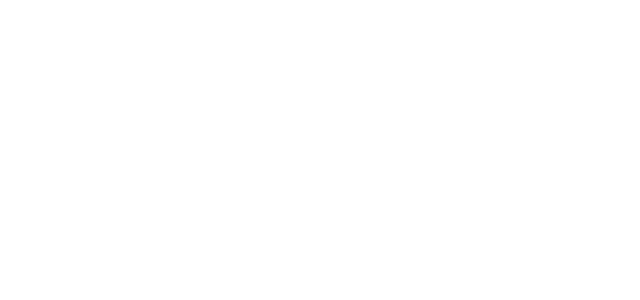
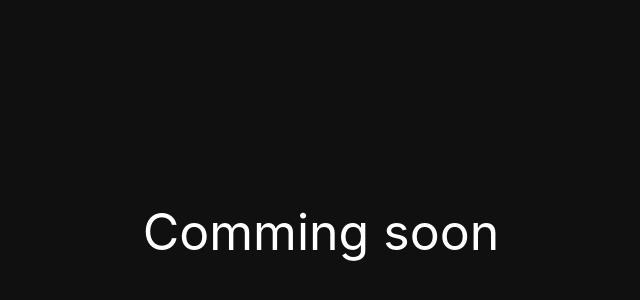
Before and after one commit to Gyedhu/Future, a React (Create React App) app: page / in a window 1280 px wide. Shown: the part 168-468 px from the top of the page, without its empty margins (319-959 px from the left). Built offline with nearby package versions, Linux system fonts and the light colour scheme.

Commit message:
Create landing page

```diff
--- a/src/App.css
+++ /dev/null
@@ -1,38 +0,0 @@
-.App {
-  text-align: center;
-}
-
-.App-logo {
-  height: 40vmin;
-  pointer-events: none;
-}
-
-@media (prefers-reduced-motion: no-preference) {
-  .App-logo {
-    animation: App-logo-spin infinite 20s linear;
-  }
-}
-
-.App-header {
-  background-color: #282c34;
-  min-height: 100vh;
-  display: flex;
-  flex-direction: column;
-  align-items: center;
-  justify-content: center;
-  font-size: calc(10px + 2vmin);
-  color: white;
-}
-
-.App-link {
-  color: #61dafb;
-}
-
-@keyframes App-logo-spin {
-  from {
-    transform: rotate(0deg);
-  }
-  to {
-    transform: rotate(360deg);
-  }
-}
--- a/src/App.tsx
+++ b/src/App.tsx
@@ -1,7 +1,14 @@
 import React from "react";
+import { GlobalStyle } from "./globalStyle";
+import { LandingPage } from "./pages";
 
 const App: React.FC = () => {
-	return <div className='App'></div>;
+	return (
+		<React.Fragment>
+			<GlobalStyle />
+			<LandingPage></LandingPage>
+		</React.Fragment>
+	);
 };
 
 export default App;
--- /dev/null
+++ b/src/globalStyle.ts
@@ -0,0 +1,22 @@
+import { createGlobalStyle } from "styled-components";
+
+export const GlobalStyle = createGlobalStyle`
+  * {
+    box-sizing: border-box;
+    margin: 0;
+  }
+
+  body {
+    margin: 0;
+    font-family: -apple-system, BlinkMacSystemFont, 'Segoe UI', 'Roboto', 'Oxygen',
+      'Ubuntu', 'Cantarell', 'Fira Sans', 'Droid Sans', 'Helvetica Neue',
+      sans-serif;
+    -webkit-font-smoothing: antialiased;
+    -moz-osx-font-smoothing: grayscale;
+  }
+
+  code {
+    font-family: source-code-pro, Menlo, Monaco, Consolas, 'Courier New',
+      monospace;
+  }
+`;
--- a/src/index.css
+++ /dev/null
@@ -1,13 +0,0 @@
-body {
-  margin: 0;
-  font-family: -apple-system, BlinkMacSystemFont, 'Segoe UI', 'Roboto', 'Oxygen',
-    'Ubuntu', 'Cantarell', 'Fira Sans', 'Droid Sans', 'Helvetica Neue',
-    sans-serif;
-  -webkit-font-smoothing: antialiased;
-  -moz-osx-font-smoothing: grayscale;
-}
-
-code {
-  font-family: source-code-pro, Menlo, Monaco, Consolas, 'Courier New',
-    monospace;
-}
--- /dev/null
+++ b/src/pages/LandingPage.tsx
@@ -0,0 +1,26 @@
+import React from "react";
+import styled from "styled-components";
+
+const LandingPageContainer = styled.div`
+	align-items: center;
+	background-color: #101010;
+	display: flex;
+	height: 100vh;
+	justify-content: center;
+	width: 100vw;
+`;
+
+const Line = styled.p`
+	color: white;
+	font-size: 50px;
+`;
+
+const LandingPage: React.FC = () => {
+	return (
+		<LandingPageContainer>
+			<Line>Comming soon</Line>
+		</LandingPageContainer>
+	);
+};
+
+export default LandingPage;
--- /dev/null
+++ b/src/pages/index.ts
@@ -0,0 +1 @@
+export { default as LandingPage } from "./LandingPage";
```
Also changed, not shown: package.json (+7 -4 lines), src/index.tsx (+8 -9 lines), 2 other files (tests, documents, lock files or other folders).
